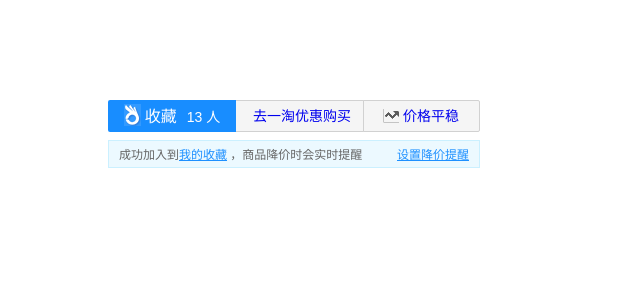
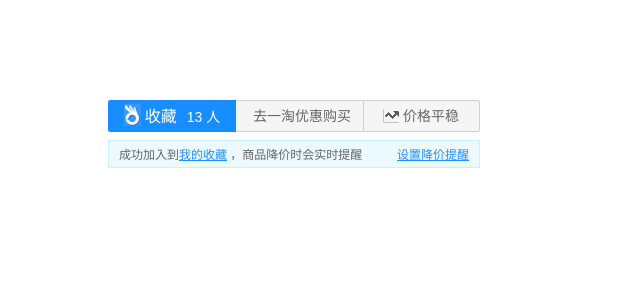
Before and after one commit to wxnet2013/labs, a Jekyll site: the page ruyi/like-btn.html, which Jekyll copies as it is, in a window 1280 px wide. Shown: the top 300 px of the page, without its empty margins (0-640 px from the left). Built offline with Jekyll 4.4.1, drawn with Linux system fonts in a browser that asks for light colours.

Commit message:
ruyiruyi

```diff
--- a/ruyi/like-btn.html
+++ b/ruyi/like-btn.html
@@ -17,7 +17,6 @@
 		  	  	height: 32px;
 		  	  	position: relative;
 		  	  	clear: both;
-				color:#666 !important;
 			}
 
 			.ruyitao-selector-prefix-like-button-img {
@@ -72,6 +71,7 @@
 		  	  	text-align: center;
 				border-top:solid 1px #d1d1d1;
 				border-bottom:solid 1px #d1d1d1;
+				color:#666 !important;
 			}
 			#ruyitao-selector-prefix-like-button-spec:hover {
 		  	  	color: #333 !important;
@@ -92,6 +92,7 @@
 		  	  	top: 0;
 		  	  	display: none;
 				text-decoration: none;
+				color:#666 !important;
 			}
 			.ruyitao-selector-prefix-like-button-price-stable {
 				background-position: 18px -96px;
```
